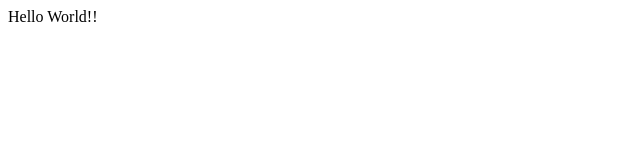
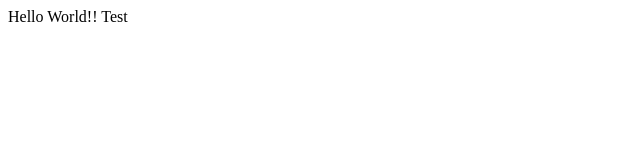
Before and after one commit to kattarzynaa/GitTutorial, a plain HTML site: page index.html in a window 1280 px wide. Shown: the full height of the page, 0-640 px from the left. Drawn offline with Linux system fonts and the light colour scheme.

Commit message:
nasza zmiana

```diff
--- a/index.html
+++ b/index.html
@@ -6,6 +6,6 @@
     <title>Git Tutorial</title>
 </head>
 <body>
-    Hello World!!
+    Hello World!! Test
 </body>
 </html>
```
